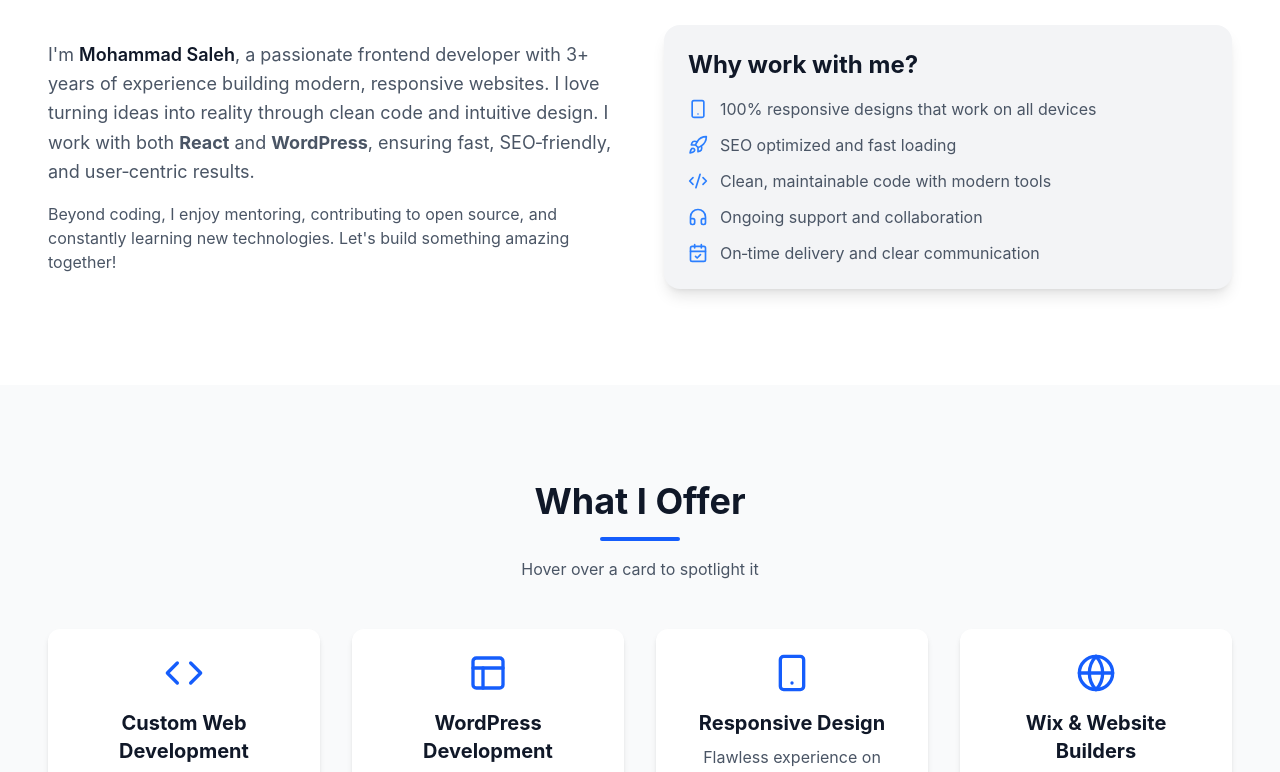
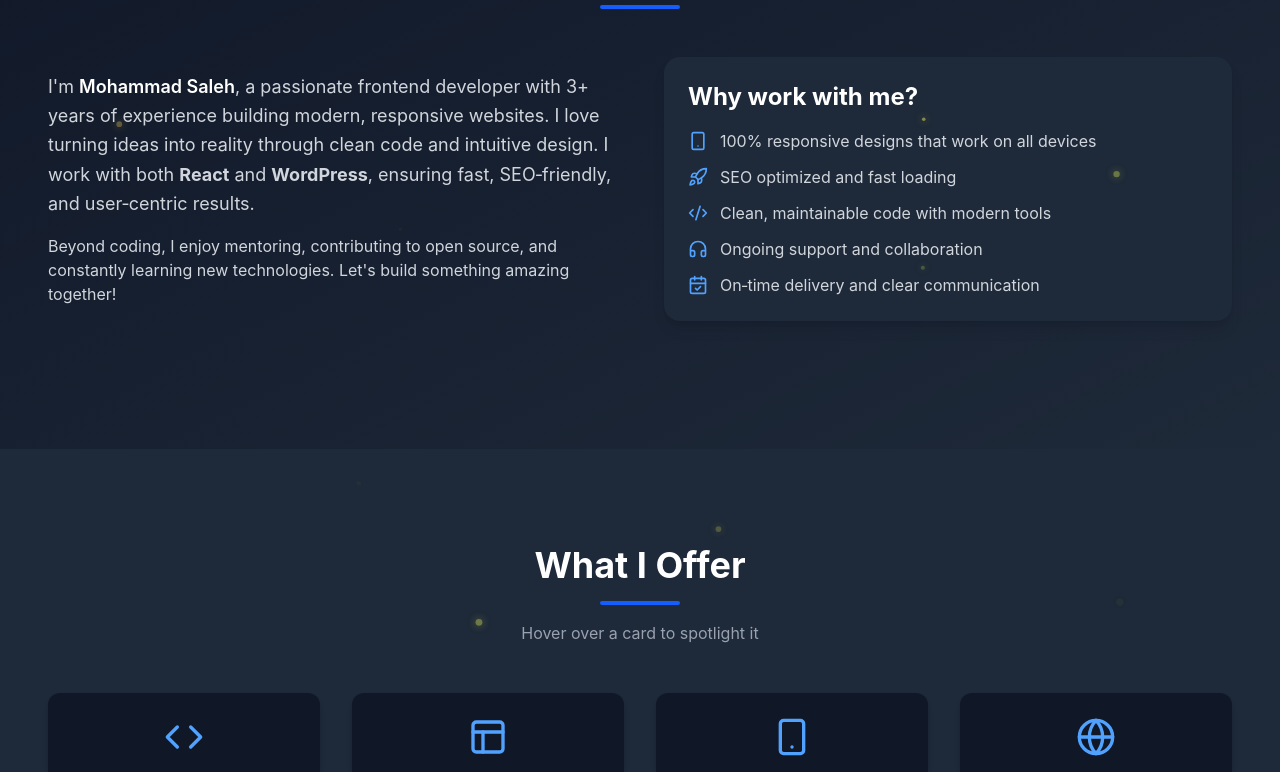
Before and after one commit to Salehchy46/resume-web-saleh, a React (Vite) app: page / in a window 1280 px wide. Shown: the part 900-1672 px from the top of the page. Built offline with nearby package versions, Linux system fonts and the light colour scheme.

Commit message:
fireflies effect is added to full home page

```diff
--- a/package.json
+++ b/package.json
@@ -11,6 +11,7 @@
   },
   "dependencies": {
     "clsx": "^2.1.1",
+    "framer-motion": "^12.38.0",
     "lucide-react": "^0.577.0",
     "motion": "^12.38.0",
     "react": "^19.2.4",
--- a/src/pages/Home/Home.jsx
+++ b/src/pages/Home/Home.jsx
@@ -20,8 +20,6 @@ import {
 import React, { useState, useEffect, useRef } from "react";
 import '../Home/hero-animation.css';
 import { Link } from "react-router-dom";
-// eslint-disable-next-line no-unused-vars
-import * as motion from "motion/react-client";
 
 const Fireflies = () => {
   const canvasRef = useRef(null);
@@ -31,21 +29,27 @@ const Fireflies = () => {
     if (!canvas) return;
     const ctx = canvas.getContext("2d");
 
-    let width = window.innerWidth;
-    let height = window.innerHeight;
+    let container = canvas.parentElement;
+    let width = container.clientWidth;
+    let height = container.clientHeight;
     let animationId;
     let fireflies = [];
 
     const resize = () => {
-      width = window.innerWidth;
-      height = window.innerHeight;
+      if (!container) container = canvas.parentElement;
+      width = container.clientWidth;
+      height = container.clientHeight;
       canvas.width = width;
       canvas.height = height;
     };
+
+    const resizeObserver = new ResizeObserver(() => {
+      resize();
+    });
+    resizeObserver.observe(container);
     window.addEventListener("resize", resize);
     resize();
 
-    // eslint-disable-next-line react-hooks/unsupported-syntax
     class Firefly {
       constructor() {
         this.reset();
@@ -54,68 +58,57 @@ const Fireflies = () => {
         this.x = Math.random() * width;
         this.y = Math.random() * height;
         this.angle = Math.random() * Math.PI * 2;
-        this.speed = 0.15 + Math.random() * 0.4;   // slower, more natural
-        this.radius = 2 + Math.random() * 3;
-        this.baseBrightness = 0.4 + Math.random() * 0.6;
+        this.speed = 0.15 + Math.random() * 0.3;
+        this.radius = 1.5 + Math.random() * 2.5;   // smaller: 1.5–4px
+        this.baseBrightness = 0.5 + Math.random() * 0.5;
         this.flickerSpeed = 0.01 + Math.random() * 0.03;
         this.flickerOffset = Math.random() * Math.PI * 2;
-        // Random colour: warm yellow/green (real fireflies)
-        const hue = 45 + Math.random() * 35; // 45–80
+        const hue = 45 + Math.random() * 35;
         this.color = `hsl(${hue}, 85%, 65%)`;
-        // Lifetime: very long (3000–6000 frames at 60fps = 50–100 seconds)
         this.life = 1.0;
-        this.decay = 0.0003 + Math.random() * 0.0007; // extremely slow fading
-        // Random "off" behaviour: each firefly randomly goes dark for a short period
+        this.decay = 0.0003 + Math.random() * 0.0007;
         this.offTimer = 0;
         this.isOff = false;
         this.offDuration = 0;
       }
       update() {
-        // Random walk – change direction gently
         if (Math.random() < 0.01) {
           this.angle += (Math.random() - 0.5) * 0.6;
         }
         this.x += Math.cos(this.angle) * this.speed;
         this.y += Math.sin(this.angle) * this.speed;
 
-        // Wrap around edges
         if (this.x < -30) this.x = width + 30;
         if (this.x > width + 30) this.x = -30;
         if (this.y < -30) this.y = height + 30;
         if (this.y > height + 30) this.y = -30;
 
-        // Natural flicker: brightness oscillates
         const time = Date.now() * this.flickerSpeed;
         let flicker = 0.5 + 0.5 * Math.sin(time + this.flickerOffset);
-        // Make flicker more erratic: random spikes
-        if (Math.random() < 0.005) flicker = Math.random(); // occasional random dim/bright
+        if (Math.random() < 0.005) flicker = Math.random();
 
-        // Random "off" state: firefly turns off completely for a random duration
         if (!this.isOff) {
-          // 1% chance per frame to go off (≈ every 1–2 seconds)
           if (Math.random() < 0.008) {
             this.isOff = true;
-            this.offDuration = 0.5 + Math.random() * 1.5; // off for 0.5–2 seconds
+            this.offDuration = 0.5 + Math.random() * 1.5;
             this.offTimer = 0;
           }
         } else {
-          this.offTimer += 1 / 60; // assume ~60fps
+          this.offTimer += 1 / 60;
           if (this.offTimer >= this.offDuration) {
             this.isOff = false;
           }
         }
 
         let brightness = this.baseBrightness * (0.4 + flicker * 0.6);
-        if (this.isOff) brightness = 0.05; // almost off but still faint (or set to 0)
+        if (this.isOff) brightness = 0.05;
 
-        // Slowly fade out over very long life, then respawn fresh
         this.life -= this.decay;
         if (this.life <= 0) {
           this.reset();
           this.life = 1.0;
           this.x = Math.random() * width;
           this.y = Math.random() * height;
-          // also reset off state
           this.isOff = false;
         }
 
@@ -124,16 +117,16 @@ const Fireflies = () => {
       draw() {
         ctx.beginPath();
         ctx.arc(this.x, this.y, this.radius, 0, Math.PI * 2);
-        ctx.shadowBlur = 12;
+        ctx.shadowBlur = 8;
         ctx.shadowColor = this.color;
         ctx.fillStyle = this.color;
-        ctx.globalAlpha = Math.min(this.currentBrightness, 0.9);
+        ctx.globalAlpha = Math.min(this.currentBrightness, 0.8);
         ctx.fill();
         ctx.shadowBlur = 0;
       }
     }
 
-    const fireflyCount = 20; // you can increase to 70–80 for denser effect
+    const fireflyCount = 50;
     for (let i = 0; i < fireflyCount; i++) {
       fireflies.push(new Firefly());
     }
@@ -151,6 +144,7 @@ const Fireflies = () => {
     return () => {
       cancelAnimationFrame(animationId);
       window.removeEventListener("resize", resize);
+      resizeObserver.disconnect();
     };
   }, []);
 
@@ -163,12 +157,14 @@ const Fireflies = () => {
         left: 0,
         width: "100%",
         height: "100%",
+        display: "block",
         pointerEvents: "none",
-        zIndex: 5,
+        zIndex: 30,
       }}
     />
   );
 };
+
 
 const Hero = () => {
   // Phase: 'hello' or 'intro'
@@ -212,8 +208,7 @@ const Hero = () => {
 
   return (
     <section className="relative bg-gradient-to-br from-gray-900 to-gray-800 py-16 md:py-24 lg:py-32 overflow-hidden">
-      {/* Fireflies */}
-      <Fireflies />
+
 
       {/* Animated Blue Blurry Balls */}
       <div className="absolute inset-0 overflow-hidden pointer-events-none">
@@ -305,49 +300,51 @@ const Hero = () => {
           </div>
         </div>
       </div>
+
+
     </section>
   );
 };
 
 const About = () => {
   return (
-    <section id="about" className="py-16 md:py-24 bg-white dark:bg-gray-900">
-      <div className="max-w-350 mx-auto px-4 sm:px-6 lg:px-8 xl:px-12 2xl:px-16">
+    <section id="about" className="relative bg-gradient-to-br from-gray-900 to-gray-800 py-16 md:py-24 lg:py-32 overflow-hidden">
+      <div className="max-w-[1400px] mx-auto px-4 sm:px-6 lg:px-8 xl:px-12 2xl:px-16 relative z-10">
         <div className="text-center mb-12">
-          <h2 className="text-3xl md:text-4xl font-bold text-gray-900 dark:text-white">About Me</h2>
+          <h2 className="text-3xl md:text-4xl font-bold text-white">About Me</h2>
           <div className="w-20 h-1 bg-blue-600 mx-auto mt-4 rounded-full"></div>
         </div>
         <div className="grid md:grid-cols-2 gap-12 items-center">
           <div>
-            <p className="text-gray-600 dark:text-gray-300 text-lg leading-relaxed">
-              I'm <span className="font-semibold text-gray-900 dark:text-white">Mohammad Saleh</span>, a passionate frontend developer with 3+ years of experience building modern, responsive websites.
+            <p className="text-gray-300 text-lg leading-relaxed">
+              I'm <span className="font-semibold text-white">Mohammad Saleh</span>, a passionate frontend developer with 3+ years of experience building modern, responsive websites.
               I love turning ideas into reality through clean code and intuitive design. I work with both <strong>React</strong> and <strong>WordPress</strong>, ensuring fast, SEO‑friendly, and user‑centric results.
             </p>
-            <p className="mt-4 text-gray-600 dark:text-gray-300">
+            <p className="mt-4 text-gray-300">
               Beyond coding, I enjoy mentoring, contributing to open source, and constantly learning new technologies. Let's build something amazing together!
             </p>
           </div>
-          <div className="bg-gray-100 dark:bg-gray-800 rounded-2xl p-6 shadow-lg">
-            <h3 className="text-2xl font-bold text-gray-900 dark:text-white mb-4">Why work with me?</h3>
-            <ul className="space-y-3 text-gray-600 dark:text-gray-300">
+          <div className="bg-gray-800 rounded-2xl p-6 shadow-lg">
+            <h3 className="text-2xl font-bold text-white mb-4">Why work with me?</h3>
+            <ul className="space-y-3 text-gray-300">
               <li className="flex items-start gap-3">
-                <Smartphone className="h-5 w-5 text-blue-500 mt-0.5 shrink-0" />
+                <Smartphone className="h-5 w-5 text-blue-400 mt-0.5 shrink-0" />
                 <span>100% responsive designs that work on all devices</span>
               </li>
               <li className="flex items-start gap-3">
-                <Rocket className="h-5 w-5 text-blue-500 mt-0.5 shrink-0" />
+                <Rocket className="h-5 w-5 text-blue-400 mt-0.5 shrink-0" />
                 <span>SEO optimized and fast loading</span>
               </li>
               <li className="flex items-start gap-3">
-                <Code2 className="h-5 w-5 text-blue-500 mt-0.5 shrink-0" />
+                <Code2 className="h-5 w-5 text-blue-400 mt-0.5 shrink-0" />
                 <span>Clean, maintainable code with modern tools</span>
               </li>
               <li className="flex items-start gap-3">
-                <Headphones className="h-5 w-5 text-blue-500 mt-0.5 shrink-0" />
+                <Headphones className="h-5 w-5 text-blue-400 mt-0.5 shrink-0" />
                 <span>Ongoing support and collaboration</span>
               </li>
               <li className="flex items-start gap-3">
-                <CalendarCheck className="h-5 w-5 text-blue-500 mt-0.5 shrink-0" />
+                <CalendarCheck className="h-5 w-5 text-blue-400 mt-0.5 shrink-0" />
                 <span>On‑time delivery and clear communication</span>
               </li>
             </ul>
@@ -369,18 +366,14 @@ const Work = () => {
     { icon: <Globe size={40} />, title: "Wix & Website Builders", link: "https://manage.wix.com/studio/sites?viewId=all-items-view", desc: "Professional Wix sites with advanced features." },
   ];
 
-  const cardVariants = {
-    offscreen: { y: 80, scale: 0.6, opacity: 0, originY: 1, originX: 0.5 },
-    onscreen: { y: 0, scale: 1, opacity: 1, transition: { type: "spring", bounce: 0.4, duration: 0.8 } },
-  };
+  return (
+    <section id="services" className="py-16 md:py-24 bg-gray-800">
 
-  return (
-    <section id="services" className="py-16 md:py-24 bg-gray-50 dark:bg-gray-800">
       <div className="max-w-[1400px] mx-auto px-4 sm:px-6 lg:px-8 xl:px-12 2xl:px-16">
         <div className="text-center mb-12">
-          <h2 className="text-3xl md:text-4xl font-bold text-gray-900 dark:text-white">What I Offer</h2>
+          <h2 className="text-3xl md:text-4xl font-bold text-white">What I Offer</h2>
           <div className="w-20 h-1 bg-blue-600 mx-auto mt-4 rounded-full"></div>
-          <p className="mt-4 text-gray-600 dark:text-gray-400 max-w-2xl mx-auto">Hover over a card to spotlight it</p>
+          <p className="mt-4 text-gray-400 max-w-2xl mx-auto">Hover over a card to spotlight it</p>
         </div>
 
         <div className="grid sm:grid-cols-2 lg:grid-cols-4 gap-8">
@@ -389,27 +382,23 @@ const Work = () => {
             const isOtherHovered = hoveredIndex !== null && hoveredIndex !== idx;
 
             return (
-              <motion.div
+              <div
                 key={idx}
-                initial="offscreen"
-                whileInView="onscreen"
-                viewport={{ once: true, amount: 0.3 }}
-                variants={cardVariants}
                 onMouseEnter={() => setHoveredIndex(idx)}
                 onMouseLeave={() => setHoveredIndex(null)}
-                className={`bg-white dark:bg-gray-900 p-6 rounded-xl shadow-md transition-all duration-300 text-center cursor-pointer
+                className={`bg-gray-900 p-6 rounded-xl shadow-md transition-all duration-300 text-center cursor-pointer
                   ${isOtherHovered ? "opacity-0 pointer-events-none" : "opacity-100"}
                   ${isHovered ? "scale-105 shadow-2xl z-10" : "scale-100"}
                 `}
               >
                 <a href={service.link} target="_blank" rel="noopener noreferrer" className="block">
-                  <div className="text-blue-600 mb-4 flex justify-center transition-transform group-hover:scale-110">
+                  <div className="text-blue-400 mb-4 flex justify-center">
                     {service.icon}
                   </div>
-                  <h3 className="text-xl font-bold text-gray-900 dark:text-white mb-2">{service.title}</h3>
-                  <p className="text-gray-600 dark:text-gray-400">{service.desc}</p>
+                  <h3 className="text-xl font-bold text-white mb-2">{service.title}</h3>
+                  <p className="text-gray-300">{service.desc}</p>
                 </a>
-              </motion.div>
+              </div>
             );
           })}
         </div>
@@ -482,10 +471,13 @@ const Contact = () => {
   );
 };
 
+// Home.jsx – updated structure
+
 const Home = () => {
   return (
-    <div className="min-h-screen bg-white dark:bg-gray-900">
-      <main>
+    <div className="min-h-screen bg-gray-900 relative overflow-hidden">
+      <Fireflies />
+      <main>   {/* no z-index, or keep lower than canvas */}
         <Hero />
         <About />
         <Work />
--- a/src/shared/Navbar.jsx
+++ b/src/shared/Navbar.jsx
@@ -36,8 +36,8 @@ const Navbar = () => {
 
     return (
         <header className={`w-full transition-all duration-300 ${isScrolled
-                ? 'bg-gray-900/95 backdrop-blur-lg shadow-lg'
-                : 'bg-gray-900/80 backdrop-blur-md'
+            ? 'bg-gray-900/95 backdrop-blur-lg shadow-lg'
+            : 'bg-gray-900/80 backdrop-blur-md'
             } border-b border-gray-800`}>
             <div className="mx-auto px-4 sm:px-6 lg:px-8 xl:px-12 2xl:px-16 max-w-350">
                 <div className="flex items-center justify-between h-14 sm:h-16 lg:h-20">
```
Also changed, not shown: 1 other file (tests, documents, lock files or other folders).
